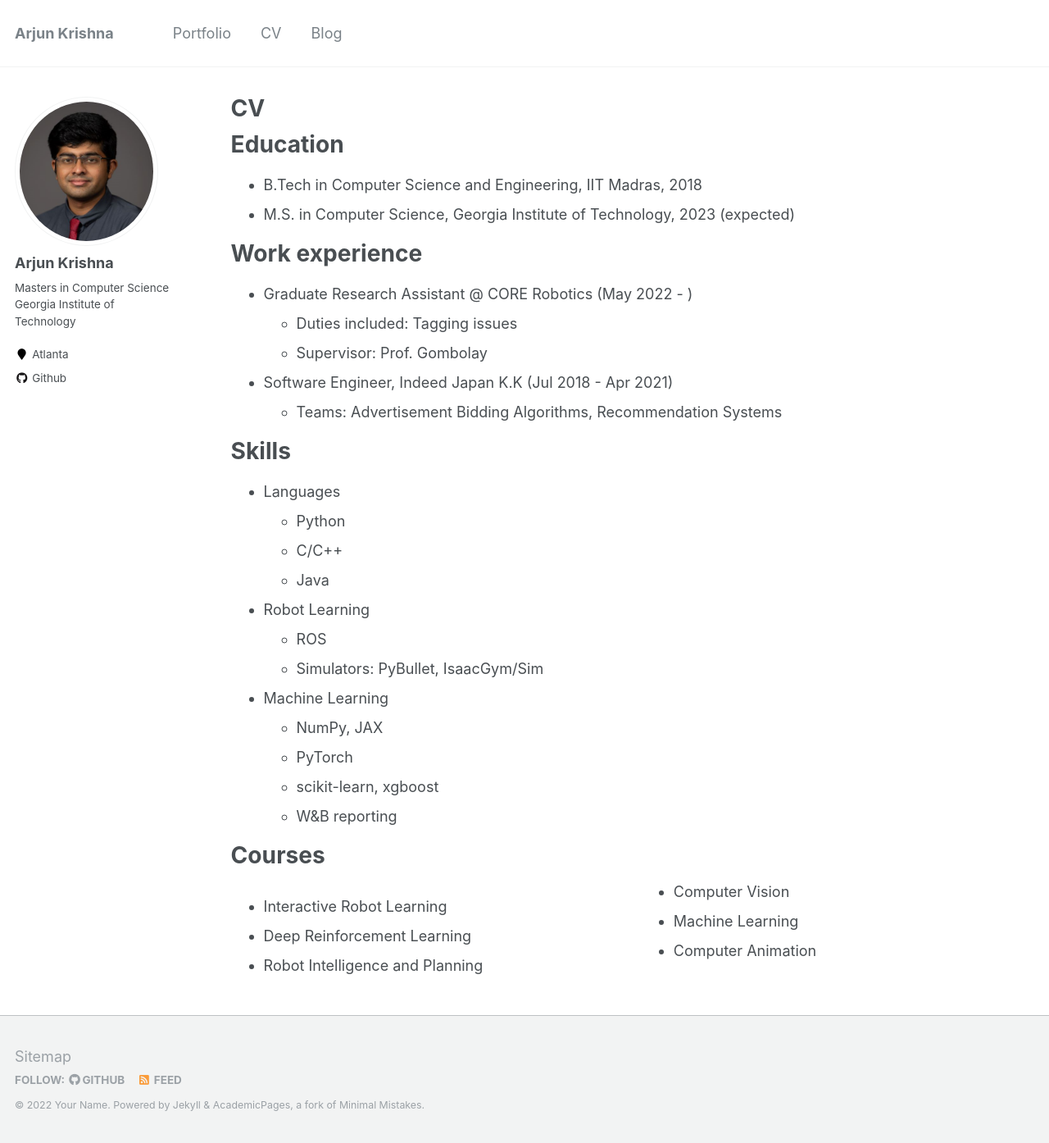
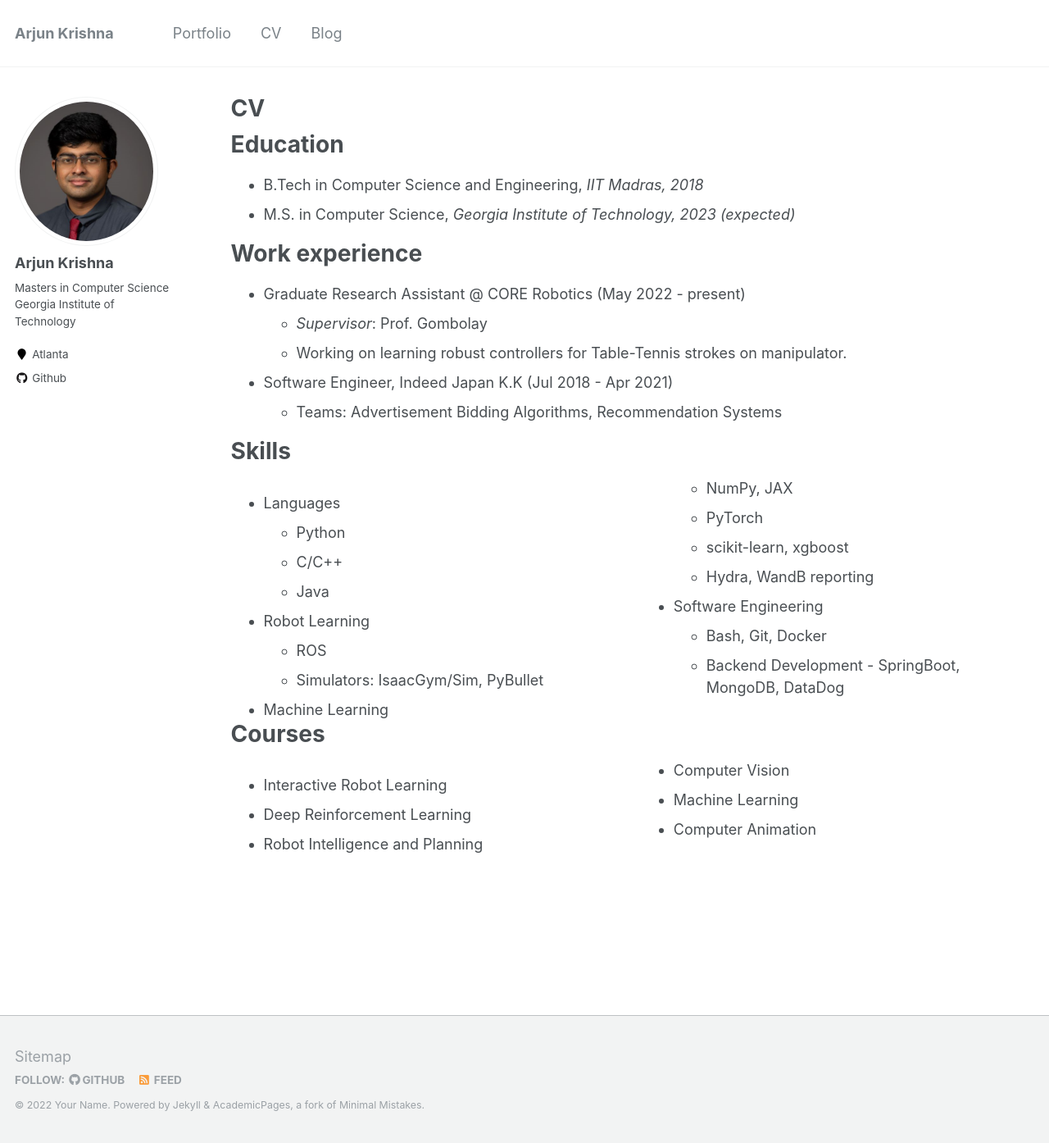
Before and after one commit to arjun-krishna/arjun-krishna.github.io, a Jekyll site: the page built from _pages/cv.md, in a window 1280 px wide and 1394 px high. Shown: the whole window at 82% size. Built offline with Jekyll 4.4.1, drawn with Linux system fonts in a browser that asks for light colours.

Commit message:
update cv

```diff
--- a/_pages/cv.md
+++ b/_pages/cv.md
@@ -11,32 +11,47 @@ redirect_from:
 
 Education
 ======
-* B.Tech in Computer Science and Engineering, IIT Madras, 2018
-* M.S. in Computer Science, Georgia Institute of Technology, 2023 (expected)
+* B.Tech in Computer Science and Engineering, _IIT Madras, 2018_
+* M.S. in Computer Science, _Georgia Institute of Technology, 2023 (expected)_
 
 Work experience
 ======
-* Graduate Research Assistant @ CORE Robotics (May 2022 - )
-  * Duties included: Tagging issues
-  * Supervisor: Prof. Gombolay
+* Graduate Research Assistant @ CORE Robotics (May 2022 - present)
+  * _Supervisor_: Prof. Gombolay
+  * Working on learning robust controllers for Table-Tennis strokes on manipulator.
 
 * Software Engineer, Indeed Japan K.K (Jul 2018 - Apr 2021)
   * Teams: Advertisement Bidding Algorithms, Recommendation Systems
 
 Skills
 ======
-* Languages
-  * Python
-  * C/C++
-  * Java
-* Robot Learning
-  * ROS
-  * Simulators: PyBullet, IsaacGym/Sim
-* Machine Learning
-  * NumPy, JAX
-  * PyTorch
-  * scikit-learn, xgboost
-  * W&B reporting
+<div style="column-count:2; column-gap:20px;">
+<ul>
+  <li> Languages </li>
+  <ul>
+    <li> Python </li>
+    <li> C/C++ </li>
+    <li> Java </li>
+  </ul>
+  <li> Robot Learning </li>
+  <ul>
+    <li> ROS </li>
+    <li> Simulators: IsaacGym/Sim, PyBullet </li>
+  </ul>
+  <li> Machine Learning </li>
+  <ul>
+    <li> NumPy, JAX </li>
+    <li> PyTorch </li>
+    <li> scikit-learn, xgboost </li>
+    <li> Hydra, WandB reporting </li>
+  </ul>
+  <li> Software Engineering </li>
+  <ul>
+    <li> Bash, Git, Docker </li>
+    <li> Backend Development - SpringBoot, MongoDB, DataDog </li>
+  </ul>
+</ul>
+</div>
 
 Courses
 ========
```
